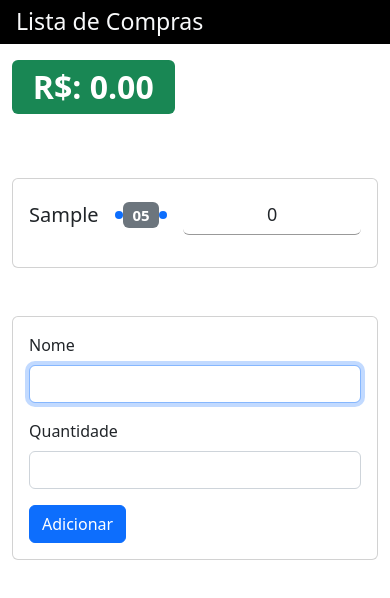
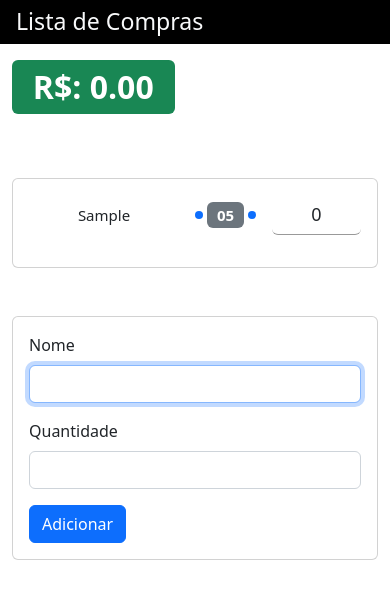
Before and after one commit to mooizabaatista/lista-compras, a React (Create React App) app: page / in a window 390 px wide. Both pictures are taken after typing "Sample", "5" into the empty fields and a click on the button "Adicionar". Shown: the top 598 px of the page. Built offline with nearby package versions, Linux system fonts and the light colour scheme; some icons are missing.

Commit message:
responsivo

```diff
--- a/src/App.css
+++ b/src/App.css
@@ -40,5 +40,6 @@ i:hover {
 
 .nome-item{
     width: 100px;
-    font-size: 18px;;
+    font-size: 15px!important;
+    min-width: 150px;
 }
--- a/src/App.js
+++ b/src/App.js
@@ -112,7 +112,7 @@ function App() {
                       return (
                         <p key={key} className="item-lista">
                           <span className="fs-5 nome-item">{item.nome}</span>
-                          <i className="fal fa-minus ms-3 bg-primary p-1 rounded text-light" onClick={(e) => handleDiminuiQtd(key)}></i> <span class="badge bg-secondary">{item.qtd < 10 ? `0${item.qtd}` : item.qtd}</span> <i className="fal fa-plus me-3 bg-primary p-1 rounded text-light" onClick={(e) => { handleAumentaQtd(key) }}></i>
+                          <i className="fal fa-minus ms-3 bg-primary p-1 rounded text-light" onClick={(e) => handleDiminuiQtd(key)}></i>&nbsp; <span class="badge bg-secondary">{item.qtd < 10 ? `0${item.qtd}` : item.qtd}</span> &nbsp;<i className="fal fa-plus me-3 bg-primary p-1 rounded text-light" onClick={(e) => { handleAumentaQtd(key) }}></i>
                           <span className="fs-5">
                             <input
                               defaultValue={listaCompras[key].valor}
```
